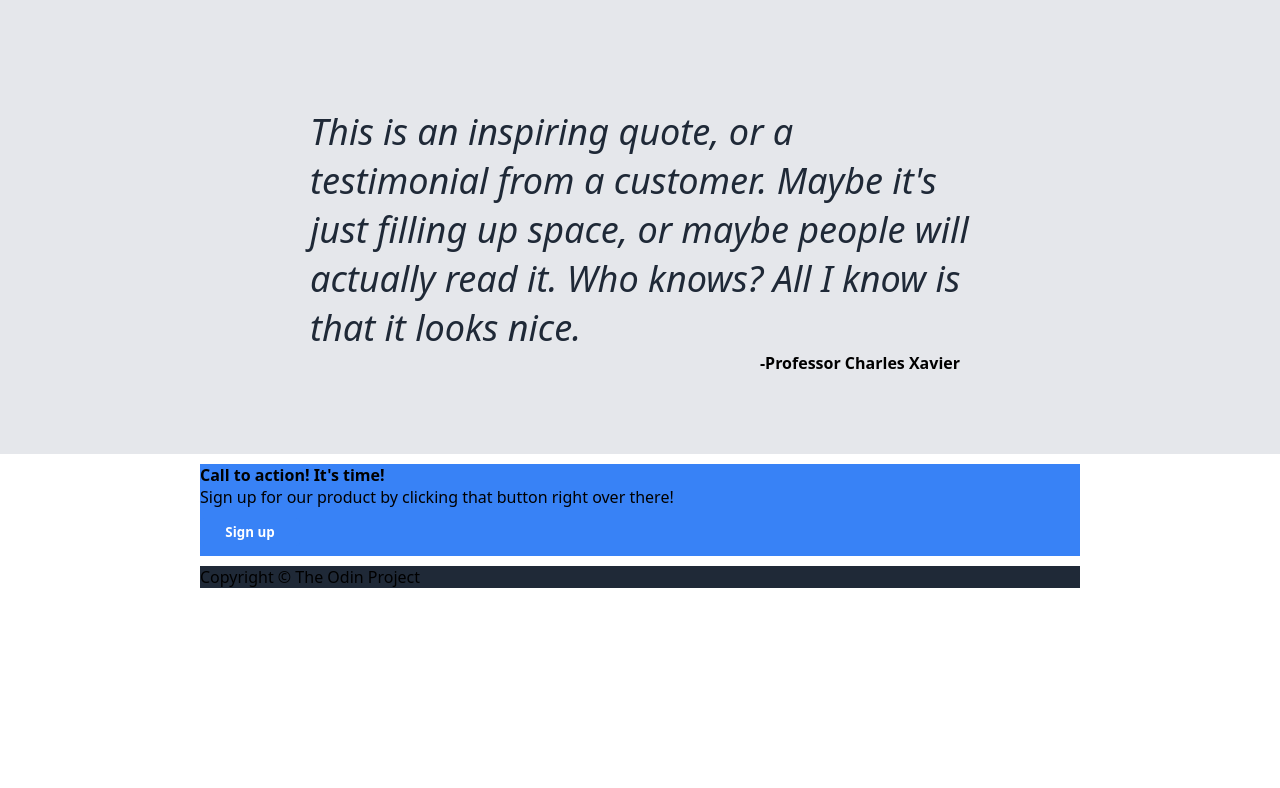
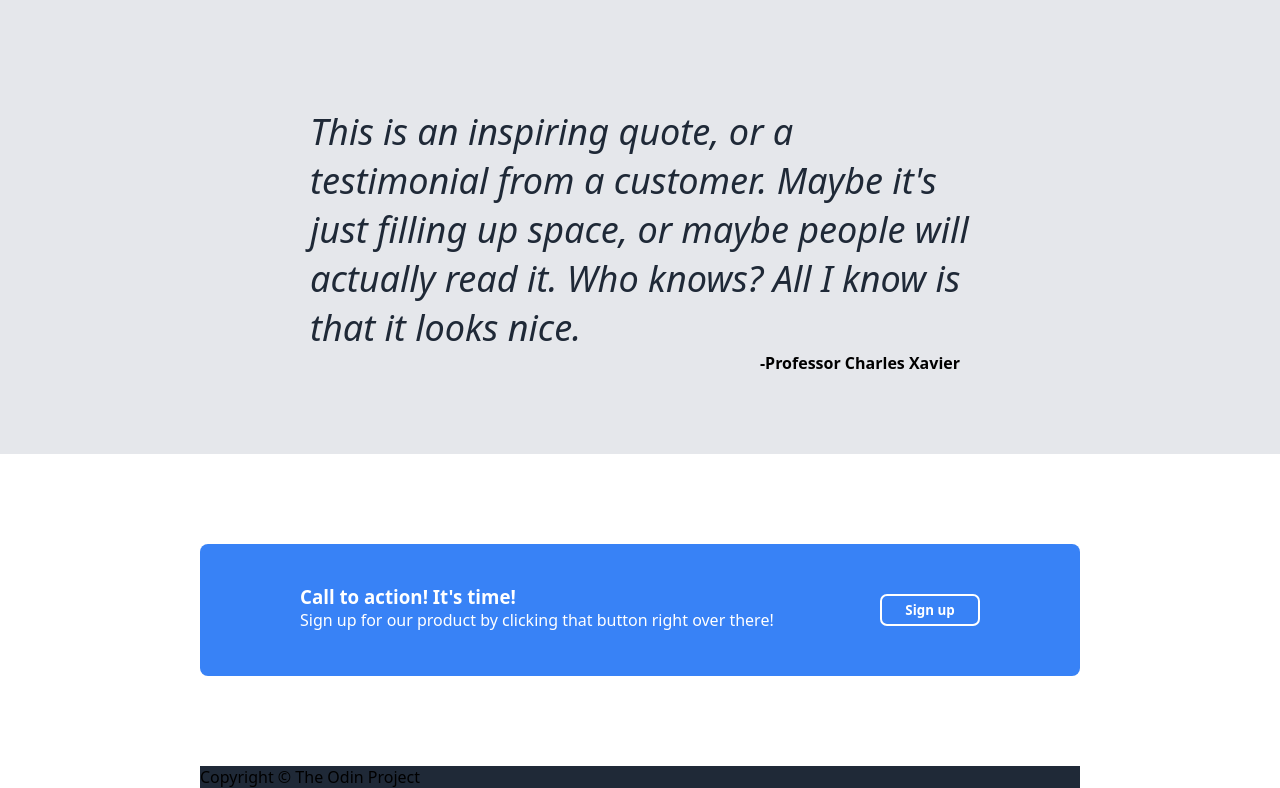
Before and after one commit to habbaszadegan/landing-page-3, a plain HTML site: page index.html in a window 1280 px wide. Shown: the part 1031-1819 px from the top of the page. Before the commit the page ends 1619 px from the top, so only its background shows below. Drawn offline with Linux system fonts and the light colour scheme.

Commit message:
Finished styling section4

```diff
--- a/index.html
+++ b/index.html
@@ -42,8 +42,10 @@
     </section>
     <section class="section4">
         <div class="action">
-            <h4>Call to action! It's time!</h4>
-            <p>Sign up for our product by clicking that button right over there!</p>
+            <div>
+                <h3>Call to action! It's time!</h4>
+                <p>Sign up for our product by clicking that button right over there!</p>
+            </div>
             <button>Sign up</button>
         </div>
     </section>
--- a/styles.css
+++ b/styles.css
@@ -21,7 +21,7 @@ button, .action {
     color: #F9FAF8;
 }
 
-.hero-text :first-child, .section2> p {
+.hero-text :first-child, .section2 > p {
     font-weight: 1000;
 }
 
@@ -142,3 +142,25 @@ button {
     padding: 0px 120px 80px 0;
     font-weight: bold;
 }
+
+/* section3 END */
+
+/* section4 START */
+.action {
+    margin: 80px 0px;
+    border-radius: 8px;
+    color: white;
+    padding: 40px 100px;
+    display: flex;
+}
+
+.action > div {
+    flex: 1;
+}
+
+.action > button {
+    border: white solid 2px;
+    border-radius: 7px;
+}
+
+/* section4 END */
```
